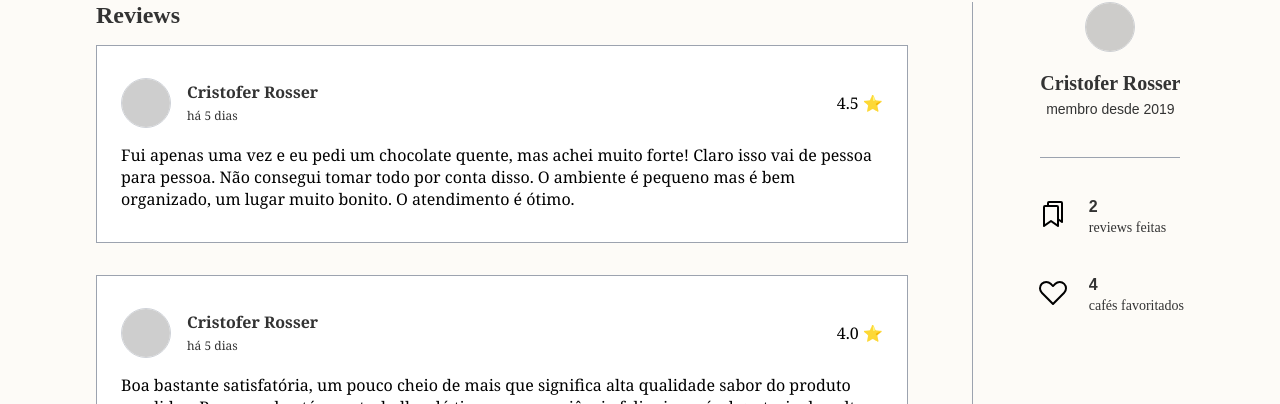
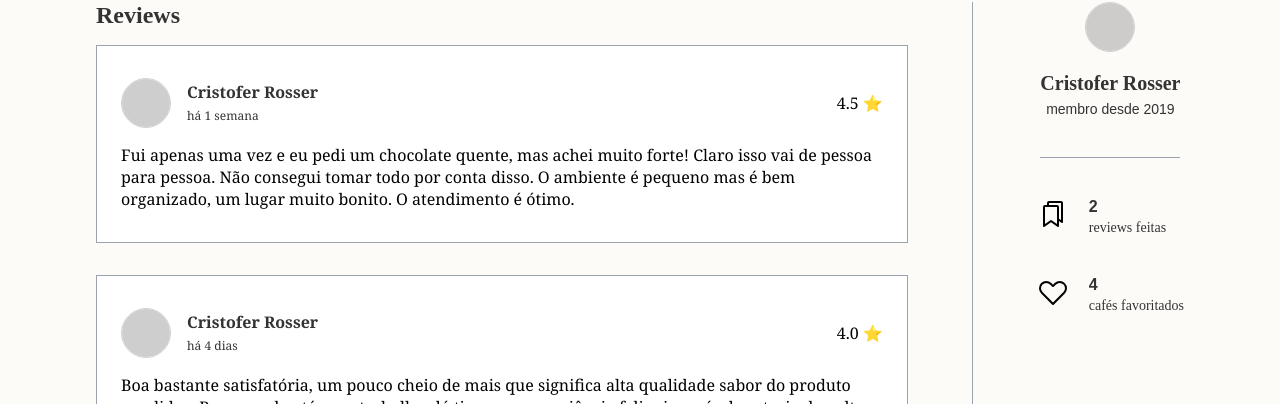
Before and after one commit to dsllt/oTravel_frontend, a Next.js app: page /profile in a window 1280 px wide. Shown: the part 140-544 px from the top of the page. Built offline with nearby package versions, Linux system fonts and the light colour scheme; grey boxes are pictures that could not be loaded.

Commit message:
Finishes profile page with dynamic data

```diff
--- a/package.json
+++ b/package.json
@@ -11,6 +11,7 @@
   "dependencies": {
     "@vis.gl/react-google-maps": "^0.4.3",
     "clsx": "^2.1.0",
+    "date-fns": "^3.3.1",
     "next": "14.0.4",
     "react": "^18",
     "react-dom": "^18",
--- a/src/app/profile/page.tsx
+++ b/src/app/profile/page.tsx
@@ -16,7 +16,7 @@ const reviews = [
     id: 2,
     review: "Boa bastante satisfatória, um pouco cheio de mais que significa alta qualidade sabor do produto vendido... Recomendo até para trabalhar lá tive uma experiência feliz si possível  gostaria de voltar a trabalhar após uma formatura de nível superior.",
     rating: 4.0,
-    created_at: "2024-01-17T09:46:10.477Z",
+    created_at: "2024-01-24T09:46:10.477Z",
     user_id: 1,
     coffee_id: 2
   },
--- a/src/app/ui/profile/review-box.tsx
+++ b/src/app/ui/profile/review-box.tsx
@@ -1,11 +1,11 @@
 import Image from 'next/image'
 import styles from './review-box.module.css'
 import { Review, UserDTO } from '@lib/type-definitions'
-import { dateDifference } from '@app/utils/dateDifference'
+import { dateDifference } from '@app/utils/dateUtils'
 
 export default function ReviewBox({review, user}: {review: Review, user: UserDTO}) {
-  // terminar o calculo de datas
-  dateDifference(review.created_at)
+
+
   return (
     <div className={styles.container}>
       <div className={styles.header}>
@@ -19,7 +19,7 @@ export default function ReviewBox({review, user}: {review: Review, user: UserDTO
           />
           <div className="text">
             <h4>{user.name}</h4>
-            <span>há 5 dias</span>
+            <span>{dateDifference(review.created_at)}</span>
           </div>
         </div>
         <span className="rating"> {review.rating.toFixed(1)} ⭐️</span>
--- a/src/app/utils/dateDifference.tsx
+++ /dev/null
@@ -1,9 +0,0 @@
-export function dateDifference(date: string){
-  const review_date = new Date(date);
-  const today = new Date();
-  console.log('review',review_date)
-  console.log('today',today)
-  const diff = today.getSeconds() - review_date.getSeconds()
-  console.log('diff',diff)
-
-}
--- /dev/null
+++ b/src/app/utils/dateUtils.tsx
@@ -0,0 +1,44 @@
+import { differenceInSeconds, format } from "date-fns";
+
+export function dateDifference(dateISO: string): string{
+  const date = new Date(dateISO);
+  const now = new Date();
+
+  const diffInSeconds = differenceInSeconds(now, date)
+  if (diffInSeconds < 60) {
+    if (diffInSeconds < 2) return `há ${diffInSeconds} segundo`;
+    return `há ${diffInSeconds} segundos`;
+  }
+
+  const diffInMinutes = Math.round(diffInSeconds / 60);
+  if (diffInMinutes < 60) {
+    if (diffInMinutes < 2) return `há ${diffInMinutes} minuto`;
+    return `há ${diffInMinutes} minutos`;
+  }
+
+  const diffInHours = Math.floor(diffInMinutes / 60);
+  if (diffInHours < 24) {
+    if (diffInHours < 2) return `há ${diffInHours} hora`;
+    return `há ${diffInHours} horas`;
+  }
+
+  const diffInDays = Math.floor(diffInHours / 24);
+  if (diffInDays < 7) {
+    if (diffInDays < 2) return `há ${diffInDays} dia`;
+    return `há ${diffInDays} dias`;
+  }
+
+  const diffInWeeks = Math.floor(diffInDays / 7);
+  if (diffInWeeks < 4) {
+    if (diffInWeeks < 2) return `há ${diffInWeeks} semana`;
+    return `há ${diffInWeeks} semanas`;
+  }
+
+  const diffInMonths = Math.floor(diffInDays / 30);
+  if (diffInMonths < 12) {
+    if (diffInMonths === 1) return `há ${diffInMonths} mês`;
+    return `há ${diffInMonths} meses`;
+  }
+
+  return format(date, 'dd/MM/yyyy');
+}
```
Also changed, not shown: 1 other file (tests, documents, lock files or other folders).
